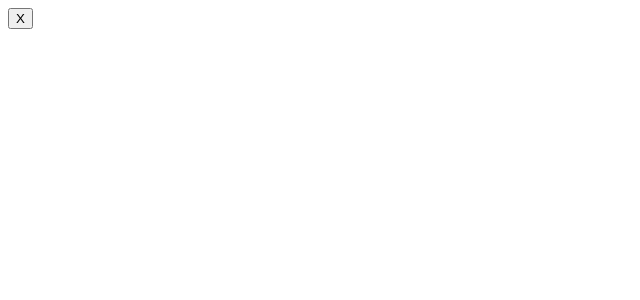
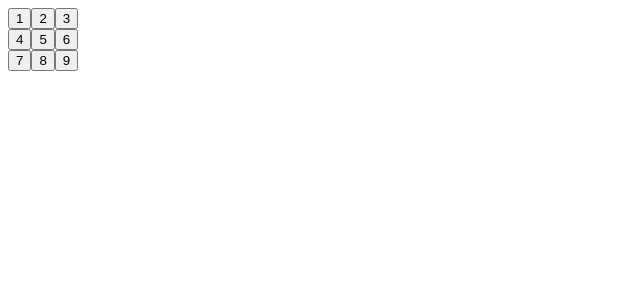
Before and after one commit to devlimalucas/learning-react, a React (Create React App) app in the folder tic-tac-toe/: page / in a window 1280 px wide. Shown: the top 300 px of the page, without its empty margins (0-640 px from the left). Built offline with nearby package versions, Linux system fonts and the light colour scheme.

Commit message:
feat: changes the Square component to the Board component, so it has a frame behavior

```diff
--- a/tic-tac-toe/src/App.js
+++ b/tic-tac-toe/src/App.js
@@ -1,10 +1,10 @@
 import './App.css';
-import Square from './components/Square';
+import Board from './components/Board';
 
 function App() {
   return (
     <div className="App">
-     <Square />
+     <Board />
     </div>
   );
 }
--- /dev/null
+++ b/tic-tac-toe/src/components/Board/index.js
@@ -0,0 +1,21 @@
+export default function Board() {
+  return (
+    <>
+      <div className="board-row">
+        <button className="square">1</button>
+        <button className="square">2</button>
+        <button className="square">3</button>
+      </div>
+      <div className="board-row">
+        <button className="square">4</button>
+        <button className="square">5</button>
+        <button className="square">6</button>
+      </div>
+      <div className="board-row">
+        <button className="square">7</button>
+        <button className="square">8</button>
+        <button className="square">9</button>
+      </div>
+    </>
+  );
+}
--- a/tic-tac-toe/src/components/Square/index.js
+++ /dev/null
@@ -1,3 +0,0 @@
-export default function Square() {
-  return <button className="square">X</button>;
-}
```
Also changed, not shown: tic-tac-toe/src/components/Board/styles.css (added).
